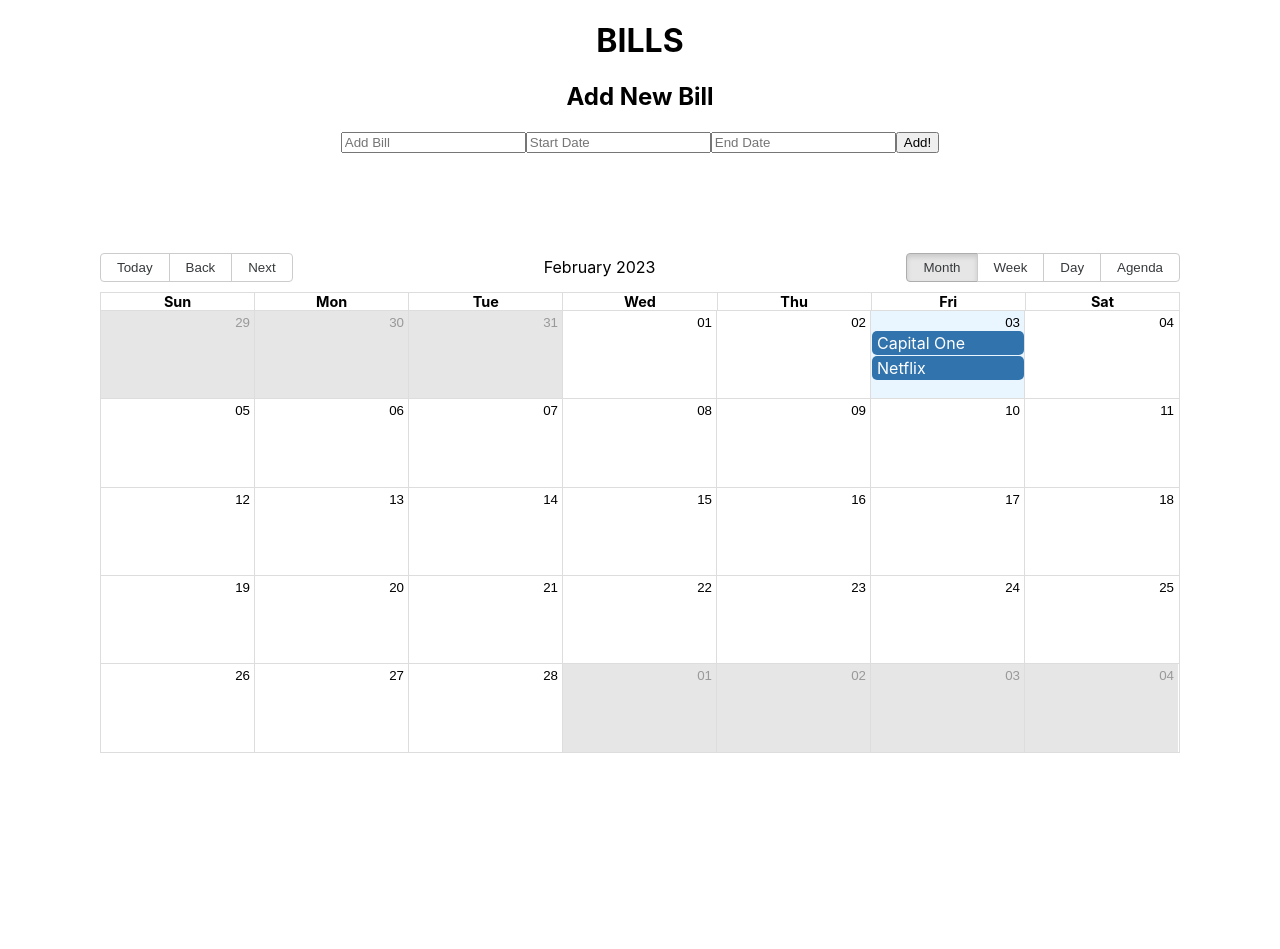
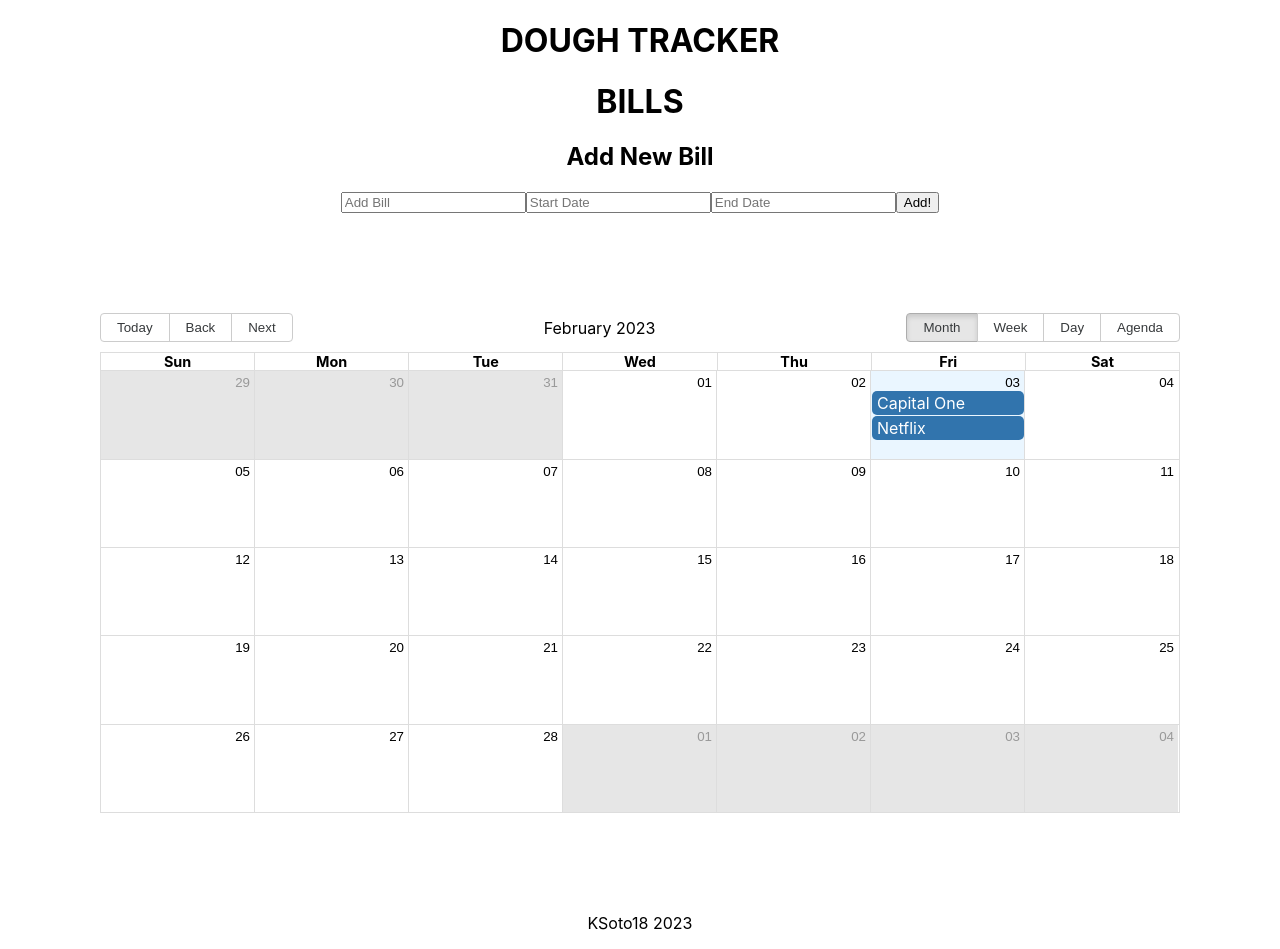
Before and after one commit to KSoto18/dough_tracker, a React (Create React App) app: page / in a window 1280 px wide. Before the commit the page ends 853 px from the top, so only its background shows below. Built offline with nearby package versions, Linux system fonts and the light colour scheme.

Commit message:
added header and footer

```diff
--- a/src/App.js
+++ b/src/App.js
@@ -6,6 +6,10 @@ import startOfWeek from "date-fns/startOfWeek";
 import getDay from "date-fns/getDay";
 import React, { useState } from "react";
 import DatePicker from "react-datepicker";
+
+// Components
+import Header from './components/Header'
+import Footer from './components/Footer'
 
 // Style Imports
 import './App.css';
@@ -44,6 +48,7 @@ function App() {
   const [newBill, setNewBill] = useState({ title: "", start: "", end: "" });
   const [allBills, setAllBills] = useState(bill);
 
+
   function handleAddBill() {
     setAllBills([...allBills, newBill])
   }
@@ -51,6 +56,8 @@ function App() {
   return (
 
     <div className="App">
+
+       <Header/>
 
       <h1>BILLS</h1>
       <h2>Add New Bill</h2>
@@ -80,6 +87,8 @@ function App() {
         style={{ height: 500, margin: "100px" }}
       />
 
+      <Footer/>
+
     </div>
   );
 }
--- /dev/null
+++ b/src/components/Footer/index.jsx
@@ -0,0 +1,17 @@
+// Main Imports
+import React from "react";
+
+// Styling
+import './styles.css';
+
+const Footer = () => {
+
+    return (
+
+        <div>
+            <p> KSoto18 2023 </p>
+        </div>
+    )
+}
+
+export default Footer;
--- /dev/null
+++ b/src/components/Header/index.jsx
@@ -0,0 +1,17 @@
+// Main Imports
+import React from "react";
+
+// Styling
+import './styles.css';
+
+const Header = () => {
+
+    return (
+
+        <div>
+            <h1> DOUGH TRACKER </h1>
+        </div>
+    )
+}
+
+export default Header;
```
Also changed, not shown: src/components/Footer/styles.css (added), src/components/Header/styles.css (added).
